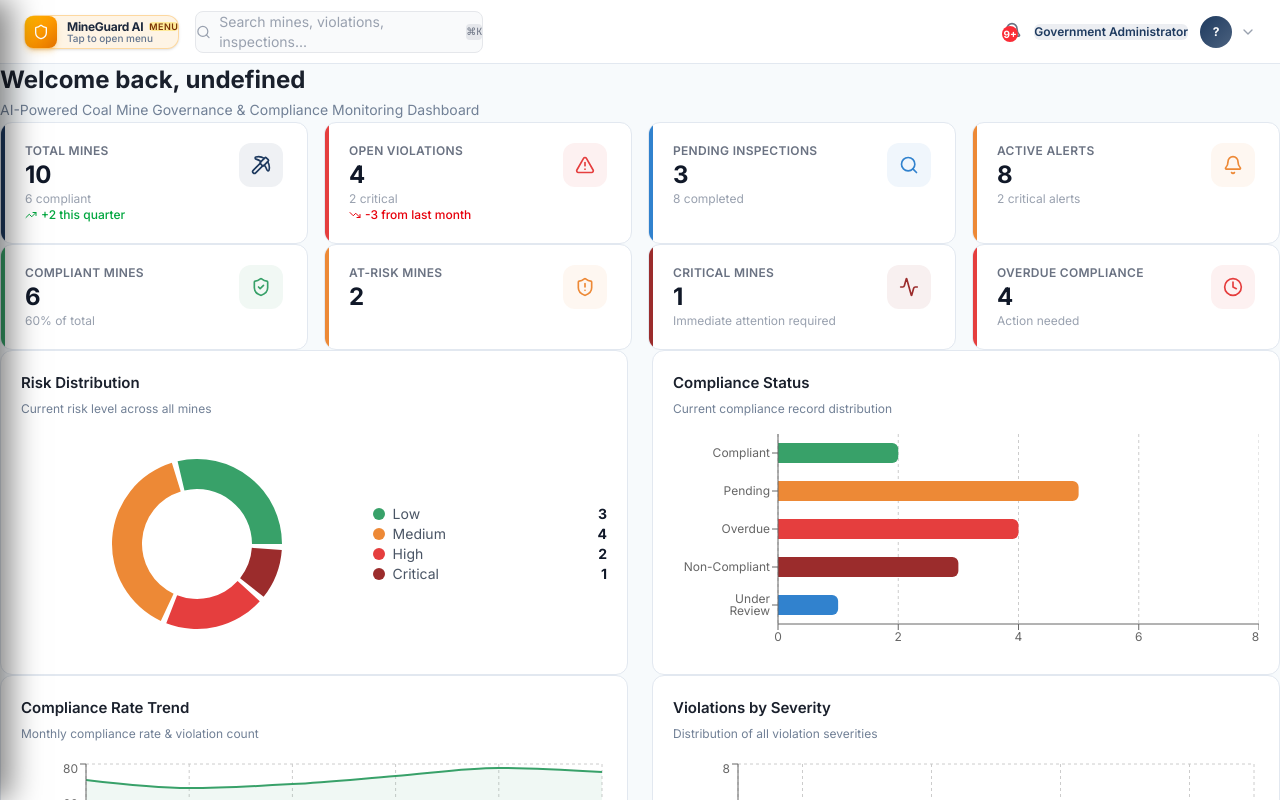
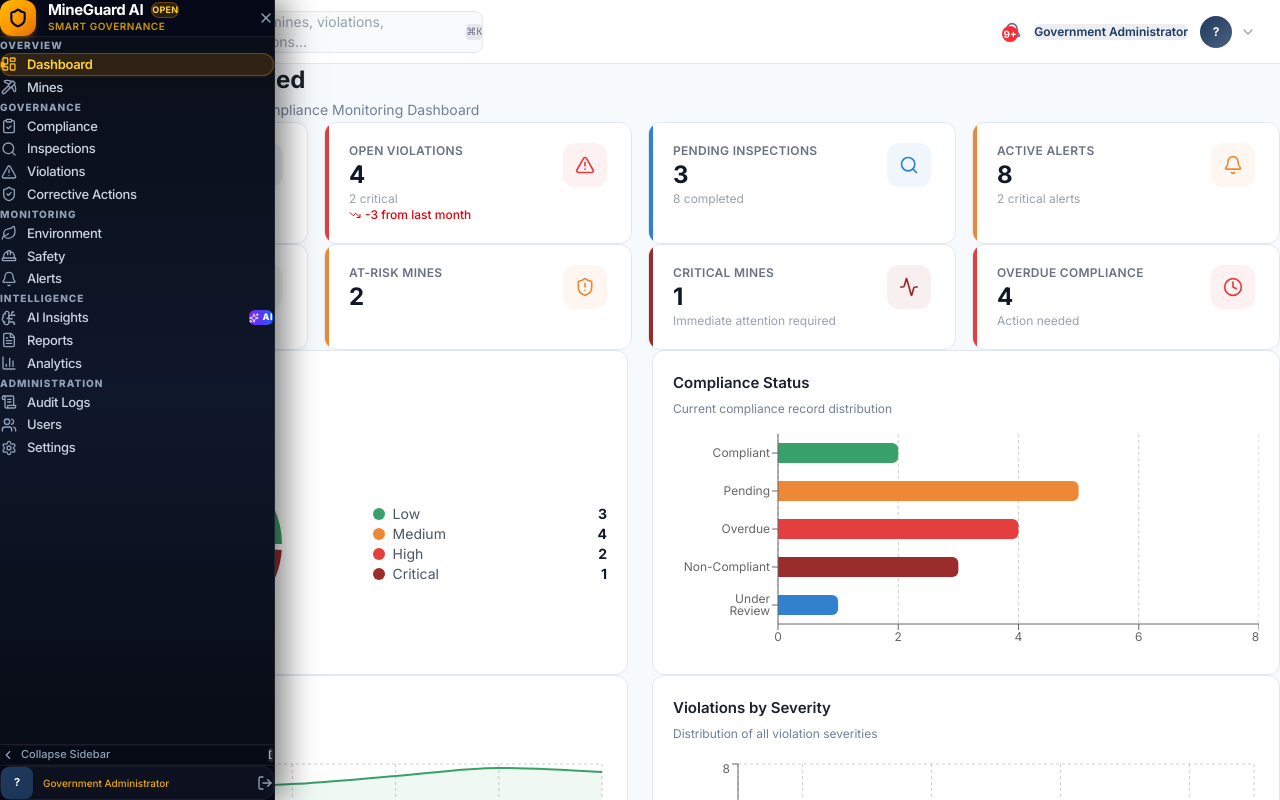
Before and after one commit to Thekartikey16/MInegaurd-Al, a React (Vite) app: page /dashboard in a window 1280 px wide. Shown: the top 800 px of the page. Built offline with nearby package versions, Linux system fonts and the light colour scheme; sample sign-in values are in the browser's storage.

Commit message:
minegaurd ai

```diff
--- a/src/components/layout/MainLayout.jsx
+++ b/src/components/layout/MainLayout.jsx
@@ -4,7 +4,13 @@ import Sidebar from './Sidebar';
 import Header from './Header';
 
 export default function MainLayout() {
-  const [sidebarOpen, setSidebarOpen] = useState(false);
+  // Default open on desktop screen (>= 1024px)
+  const [sidebarOpen, setSidebarOpen] = useState(() => {
+    if (typeof window !== 'undefined') {
+      return window.innerWidth >= 1024;
+    }
+    return false;
+  });
 
   const toggleSidebar = () => {
     setSidebarOpen(prev => !prev);
@@ -32,15 +38,15 @@ export default function MainLayout() {
   }, [sidebarOpen]);
 
   return (
-    <div className="flex min-h-screen bg-[var(--color-bg-primary)]">
-      {/* Slidebar Drawer */}
+    <div className="flex min-h-screen bg-[var(--color-bg-primary)] relative">
+      {/* Sidebar Navigation */}
       <Sidebar
         isOpen={sidebarOpen}
         onClose={() => setSidebarOpen(false)}
       />
 
-      {/* Main Full-Width Content Container */}
-      <div className="flex-1 flex flex-col min-h-screen w-full overflow-x-hidden">
+      {/* Main Full-Width / Shifted Content Container */}
+      <div className={`flex-1 flex flex-col min-h-screen w-full overflow-x-hidden transition-all duration-300 ${sidebarOpen ? 'lg:pl-[275px]' : 'lg:pl-0'}`}>
         <Header
           sidebarOpen={sidebarOpen}
           onToggleSidebar={toggleSidebar}
--- a/src/components/layout/Sidebar.jsx
+++ b/src/components/layout/Sidebar.jsx
@@ -39,17 +39,17 @@ export default function Sidebar({ isOpen, onClose }) {
 
   return (
     <>
-      {/* Backdrop overlay */}
+      {/* Mobile Backdrop overlay */}
       {isOpen && (
         <div
-          className="fixed inset-0 bg-slate-950/70 backdrop-blur-sm z-40 transition-opacity duration-300 animate-fade-in"
+          className="fixed inset-0 bg-slate-950/70 backdrop-blur-sm z-40 lg:hidden transition-opacity duration-300 animate-fade-in"
           onClick={onClose}
         />
       )}
 
       <aside className={`sidebar ${isOpen ? 'open' : ''}`}>
         {/* ── Brand Header ── */}
-        <div className="flex items-center justify-between px-4 py-4 border-b border-white/[0.08] bg-slate-950/40">
+        <div className="flex items-center justify-between px-4 py-4 border-b border-white/[0.08] bg-slate-950/50">
           <div
             className="flex items-center gap-3 cursor-pointer group select-none"
             onClick={onClose}
@@ -65,7 +65,7 @@ export default function Sidebar({ isOpen, onClose }) {
                   Open
                 </span>
               </div>
-              <span className="text-[10px] font-semibold text-slate-400 tracking-wider uppercase mt-1">
+              <span className="text-[10px] font-semibold text-amber-400/80 tracking-wider uppercase mt-1">
                 Smart Governance
               </span>
             </div>
@@ -83,11 +83,11 @@ export default function Sidebar({ isOpen, onClose }) {
         </div>
 
         {/* ── Navigation List ── */}
-        <nav className="flex-1 px-3 py-3 overflow-y-auto sidebar-scrollable space-y-5">
+        <nav className="flex-1 px-3 py-3 overflow-y-auto sidebar-scrollable space-y-4">
           {sectionGroups.map((group) => (
             <div key={group.label} className="space-y-1">
-              <div className="px-2 mb-1 flex items-center justify-between">
-                <span className="text-[10px] font-extrabold text-slate-400/80 uppercase tracking-widest select-none">
+              <div className="px-2.5 mb-1 flex items-center justify-between">
+                <span className="text-[10px] font-extrabold text-slate-400 uppercase tracking-widest select-none">
                   {group.label}
                 </span>
               </div>
@@ -102,7 +102,6 @@ export default function Sidebar({ isOpen, onClose }) {
                   <NavLink
                     key={item.id}
                     to={item.path}
-                    onClick={onClose}
                     className={`group flex items-center gap-2.5 px-3 py-2 rounded-xl text-[13px] font-medium transition-all duration-150 relative select-none
                       ${isActive
                         ? 'bg-amber-500/15 text-amber-300 font-semibold border border-amber-500/30 shadow-xs shadow-amber-500/10'
@@ -141,11 +140,11 @@ export default function Sidebar({ isOpen, onClose }) {
           <button
             onClick={onClose}
             className="w-full flex items-center justify-between px-2.5 py-1.5 text-[11px] font-medium text-slate-400 hover:text-white hover:bg-white/5 rounded-lg transition-colors border border-white/[0.04] cursor-pointer"
-            title="Collapse sidebar into logo button"
+            title="Collapse sidebar"
           >
             <span className="flex items-center gap-1.5">
               <ChevronLeft className="w-3.5 h-3.5 text-slate-400" />
-              <span>Collapse Menu</span>
+              <span>Collapse Sidebar</span>
             </span>
             <kbd className="text-[9px] bg-white/10 text-slate-300 px-1.5 py-0.5 rounded font-mono">[</kbd>
           </button>
@@ -153,7 +152,7 @@ export default function Sidebar({ isOpen, onClose }) {
 
         {/* ── Compact User Profile Footer ── */}
         {user && (
-          <div className="p-3 border-t border-white/[0.08] bg-slate-950/50">
+          <div className="p-3 border-t border-white/[0.08] bg-slate-950/60">
             <div className="flex items-center justify-between gap-2 bg-white/[0.04] hover:bg-white/[0.07] border border-white/[0.06] rounded-xl p-2 transition-colors">
               <div className="flex items-center gap-2.5 min-w-0 flex-1">
                 <div
```
